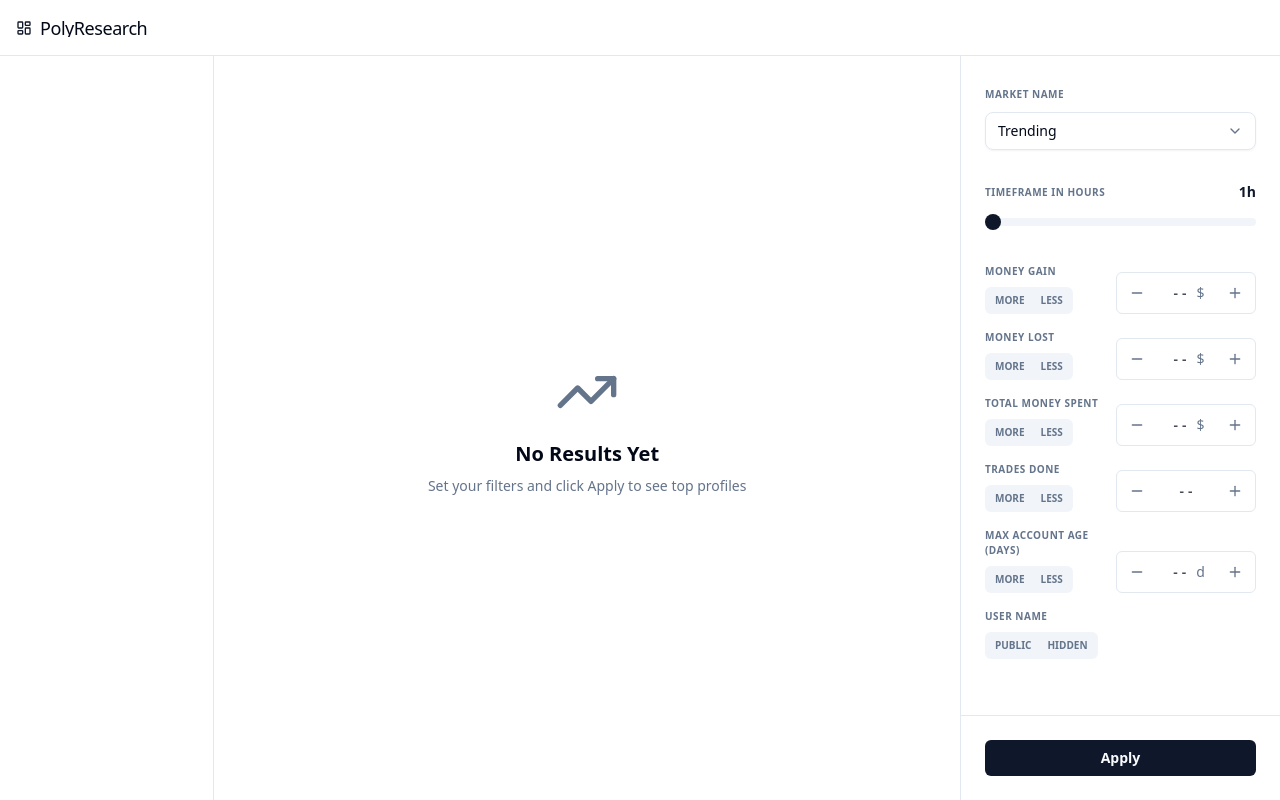
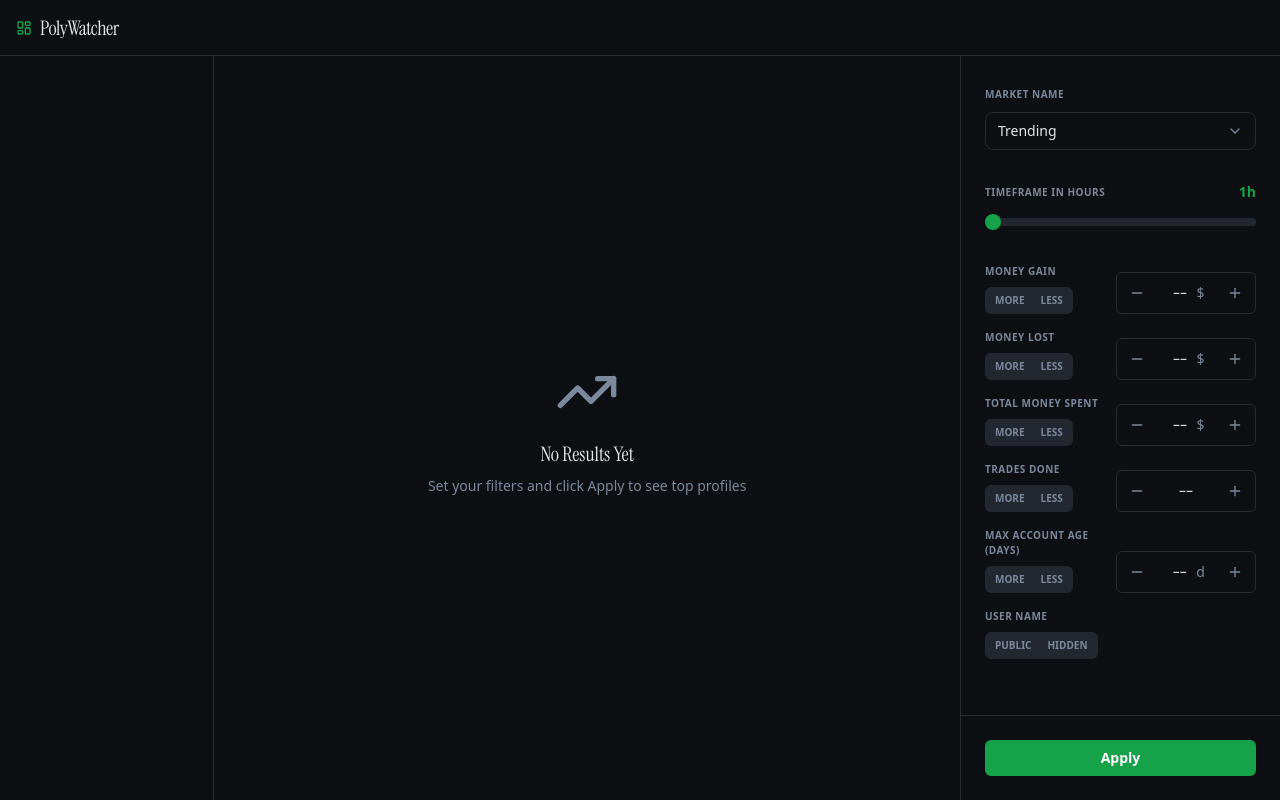
Before and after one commit to sergei4k/polyresearch, a Next.js app in the folder frontend/: page / in a window 1280 px wide. Built offline with nearby package versions, Linux system fonts and the light colour scheme.

Commit message:
black theme

```diff
--- a/frontend/src/app/globals.css
+++ b/frontend/src/app/globals.css
@@ -35,36 +35,37 @@
     --radius: 0.5rem;
   }
 
-  /* Force dark mode colors by default since we are in "dark" class */
+  /* Modern dark mode with true green accent */
   .dark {
-    /* Polymarket-like deep dark blue/slate */
-    --background: 224 20% 12%; /* #181A20 approximation */
-    --foreground: 210 40% 98%;
+    /* Deep charcoal background */
+    --background: 220 15% 6%; /* #0d0f12 */
+    --foreground: 210 20% 90%; /* Light gray text */
 
-    --card: 224 20% 18%;
-    --card-foreground: 210 40% 98%;
+    --card: 220 15% 9%; /* Slightly lighter for cards */
+    --card-foreground: 210 20% 90%;
 
-    --popover: 224 20% 12%;
-    --popover-foreground: 210 40% 98%;
+    --popover: 220 15% 8%;
+    --popover-foreground: 210 20% 90%;
 
-    --primary: 217 91% 60%;
+    /* True green as primary - slightly darker for visibility */
+    --primary: 142 76% 36%; /* Green #16a34a */
     --primary-foreground: 0 0% 100%;
 
-    --secondary: 217.2 32.6% 17.5%;
-    --secondary-foreground: 210 40% 98%;
+    --secondary: 220 15% 14%;
+    --secondary-foreground: 210 20% 90%;
 
-    --muted: 223 15% 25%;
-    --muted-foreground: 215 20.2% 65.1%;
+    --muted: 220 15% 16%;
+    --muted-foreground: 215 15% 55%; /* Neutral gray */
 
-    --accent: 217.2 32.6% 17.5%;
-    --accent-foreground: 210 40% 98%;
+    --accent: 142 50% 30%; /* Darker green accent */
+    --accent-foreground: 142 70% 85%;
 
-    --destructive: 0 62.8% 30.6%;
-    --destructive-foreground: 210 40% 98%;
+    --destructive: 0 65% 50%; /* Red for errors */
+    --destructive-foreground: 0 0% 100%;
 
-    --border: 223 15% 25%; /* Subtle border */
-    --input: 217.2 32.6% 17.5%;
-    --ring: 212.7 26.8% 83.9%;
+    --border: 220 15% 18%; /* Subtle neutral border */
+    --input: 220 15% 14%;
+    --ring: 142 76% 36%;
   }
 }
 
@@ -73,7 +74,7 @@
     @apply border-border;
   }
   body {
-    @apply bg-background text-foreground;
+    @apply bg-background text-foreground antialiased;
   }
 }
 
--- a/frontend/src/app/layout.tsx
+++ b/frontend/src/app/layout.tsx
@@ -1,14 +1,23 @@
 import type { Metadata } from "next";
-import { DM_Sans } from "next/font/google";
+import { JetBrains_Mono, Instrument_Serif } from "next/font/google";
 import "./globals.css";
 
 import { ThemeProvider } from "@/components/theme-provider";
 
-const dmSans = DM_Sans({ subsets: ["latin"] });
+const jetbrainsMono = JetBrains_Mono({
+  subsets: ["latin"],
+  variable: "--font-mono"
+});
+
+const instrumentSerif = Instrument_Serif({
+  weight: "400",
+  subsets: ["latin"],
+  variable: "--font-serif"
+});
 
 export const metadata: Metadata = {
-  title: "PolyResearch",
-  description: "PolyResearch",
+  title: "PolyWatcher",
+  description: "PolyWatcher - Track Polymarket wallets",
 };
 
 export default function RootLayout({
@@ -17,12 +26,12 @@ export default function RootLayout({
   children: React.ReactNode;
 }>) {
   return (
-    <html lang="en" suppressHydrationWarning>
-      <body className={dmSans.className}>
+    <html lang="en" suppressHydrationWarning className="dark">
+      <body className={`${jetbrainsMono.variable} ${instrumentSerif.variable} font-mono`}>
         <ThemeProvider
           attribute="class"
-          defaultTheme="light"
-          enableSystem
+          defaultTheme="dark"
+          enableSystem={false}
           disableTransitionOnChange
         >
           {children}
--- a/frontend/src/app/page.tsx
+++ b/frontend/src/app/page.tsx
@@ -156,7 +156,7 @@ export default function Home() {
           <div className="flex items-center gap-2 flex-none">
             <LayoutDashboard className="h-4 w-4 text-primary" />
             <div className="flex flex-col">
-              <span className="text-lg font-medium leading-none tracking-tight">PolyResearch</span>
+              <span className="text-xl font-serif leading-none tracking-tight">PolyWatcher</span>
             </div>
           </div>
 
@@ -202,7 +202,7 @@ export default function Home() {
                            {profile.wallet.slice(0, 6)}...{profile.wallet.slice(-4)}
                         </a>
                      </div>
-                     <span className="font-mono text-sm font-bold text-green-500 whitespace-nowrap ml-2">
+                     <span className="font-mono text-sm font-bold text-primary whitespace-nowrap">
                        ${formatK(profile.profit)}
                      </span>
                    </div>
@@ -215,7 +215,7 @@ export default function Home() {
         {/* Center Panel - Main Features */}
         <section className="col-span-7 flex flex-col p-8 overflow-hidden">
           {error && (
-            <div className="mb-4 p-4 rounded-lg bg-red-500/10 border border-red-500/20 text-red-500">
+            <div className="mb-4 p-4 rounded-lg bg-destructive/10 border border-destructive/20 text-destructive">
               {error}
             </div>
           )}
@@ -223,7 +223,7 @@ export default function Home() {
           {profiles.length > 0 ? (
             <div className="flex-1 overflow-auto">
               <div className="mb-4">
-                <h2 className="text-2xl font-bold mb-2">Top 10 Profiles</h2>
+                <h2 className="text-2xl font-serif mb-2">Top 10 Profiles</h2>
                 <p className="text-sm text-muted-foreground">
                   Showing {profiles.length} profiles based on your filters
                 </p>
@@ -283,7 +283,7 @@ export default function Home() {
                         <td className="px-4 py-3 text-sm">
                           {profile.handle}
                         </td>
-                        <td className="px-4 py-3 text-sm text-right font-bold text-green-500">
+                        <td className="px-4 py-3 text-sm text-right font-bold text-primary">
                           ${profile.profit.toLocaleString()}
                         </td>
                         <td className="px-4 py-3 text-sm text-right">
@@ -302,7 +302,7 @@ export default function Home() {
             <div className="flex-1 flex items-center justify-center">
               <div className="text-center">
                 <TrendingUp className="h-16 w-16 text-muted-foreground mx-auto mb-4" />
-                <h3 className="text-xl font-semibold mb-2">No Results Yet</h3>
+                <h3 className="text-xl font-serif mb-2">No Results Yet</h3>
                 <p className="text-sm text-muted-foreground">
                   Set your filters and click Apply to see top profiles
                 </p>
--- a/frontend/tailwind.config.js
+++ b/frontend/tailwind.config.js
@@ -6,6 +6,10 @@ module.exports = {
   ],
   theme: {
     extend: {
+      fontFamily: {
+        mono: ["var(--font-mono)", "monospace"],
+        serif: ["var(--font-serif)", "serif"],
+      },
       colors: {
         border: "hsl(var(--border))",
         input: "hsl(var(--input))",
```
